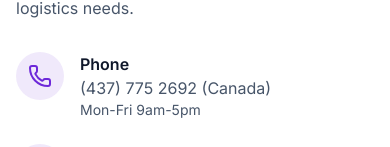
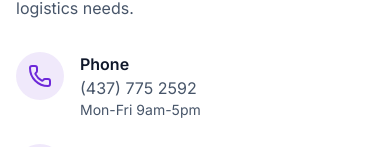
Before and after one commit to shivanshudwivedi/Avixzon, a Next.js app: page /contact in a window 390 px wide. Shown: the part 413-560 px from the top of the page. Built offline with nearby package versions, Linux system fonts and the light colour scheme.

Commit message:
Phone number change

```diff
--- a/src/app/contact/page.tsx
+++ b/src/app/contact/page.tsx
@@ -28,7 +28,7 @@ export default function ContactPage() {
                 </div>
                 <div>
                   <h3 className="font-semibold">Phone</h3>
-                  <p className="text-muted-foreground">(437) 775 2692 (Canada)</p>
+                  <p className="text-muted-foreground">(437) 775 2592</p>
                   <p className="text-sm text-muted-foreground">Mon-Fri 9am-5pm</p>
                 </div>
               </div>
--- a/src/components/layout/footer.tsx
+++ b/src/components/layout/footer.tsx
@@ -45,7 +45,7 @@ export function Footer() {
               </li>
               <li className="flex items-center space-x-2">
                 <Phone className="h-4 w-4" />
-                <span>(437) 775 2692 (Canada)</span>
+                <span>(437) 775 2592</span>
               </li>
             </ul>
           </div>
```
